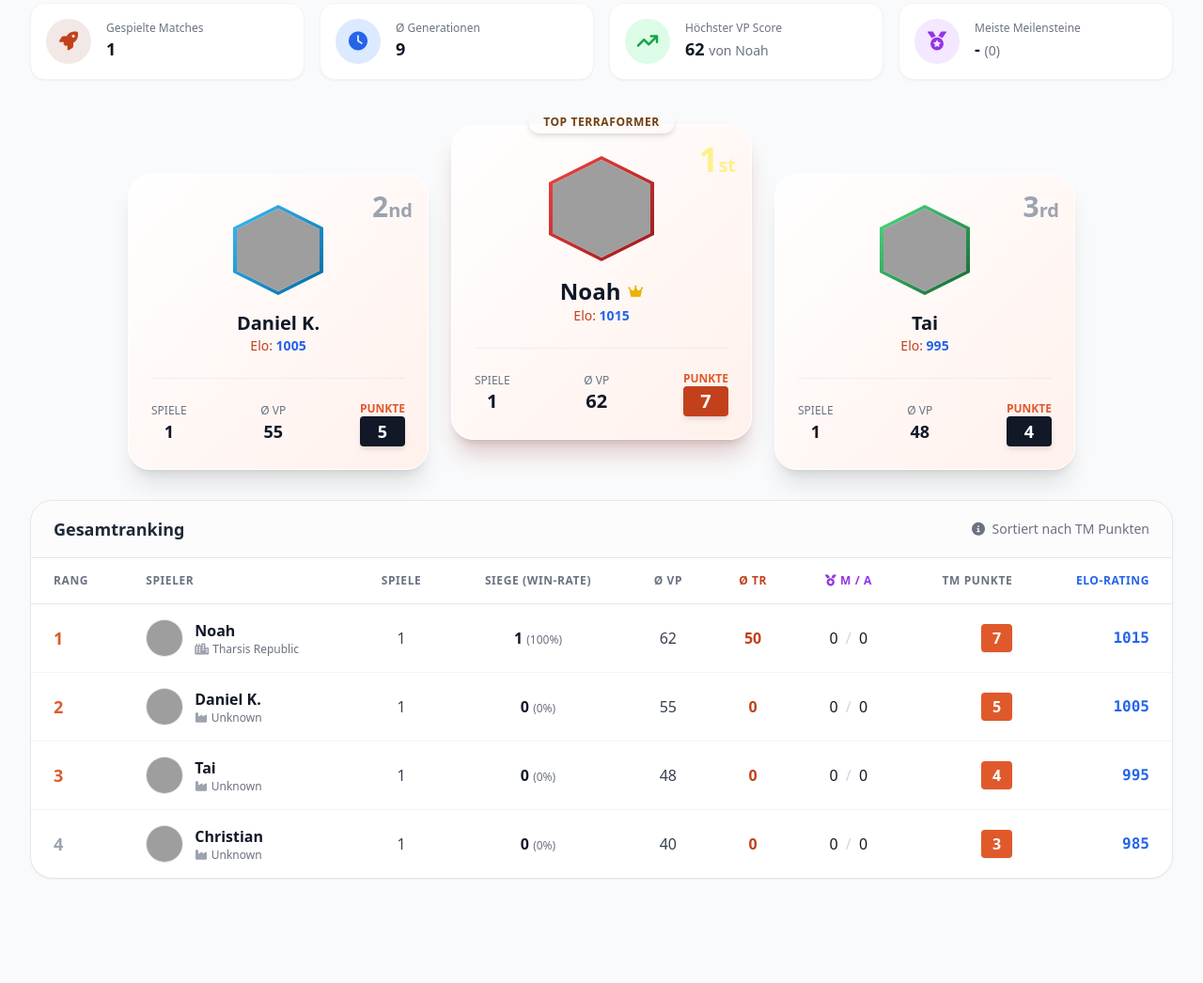
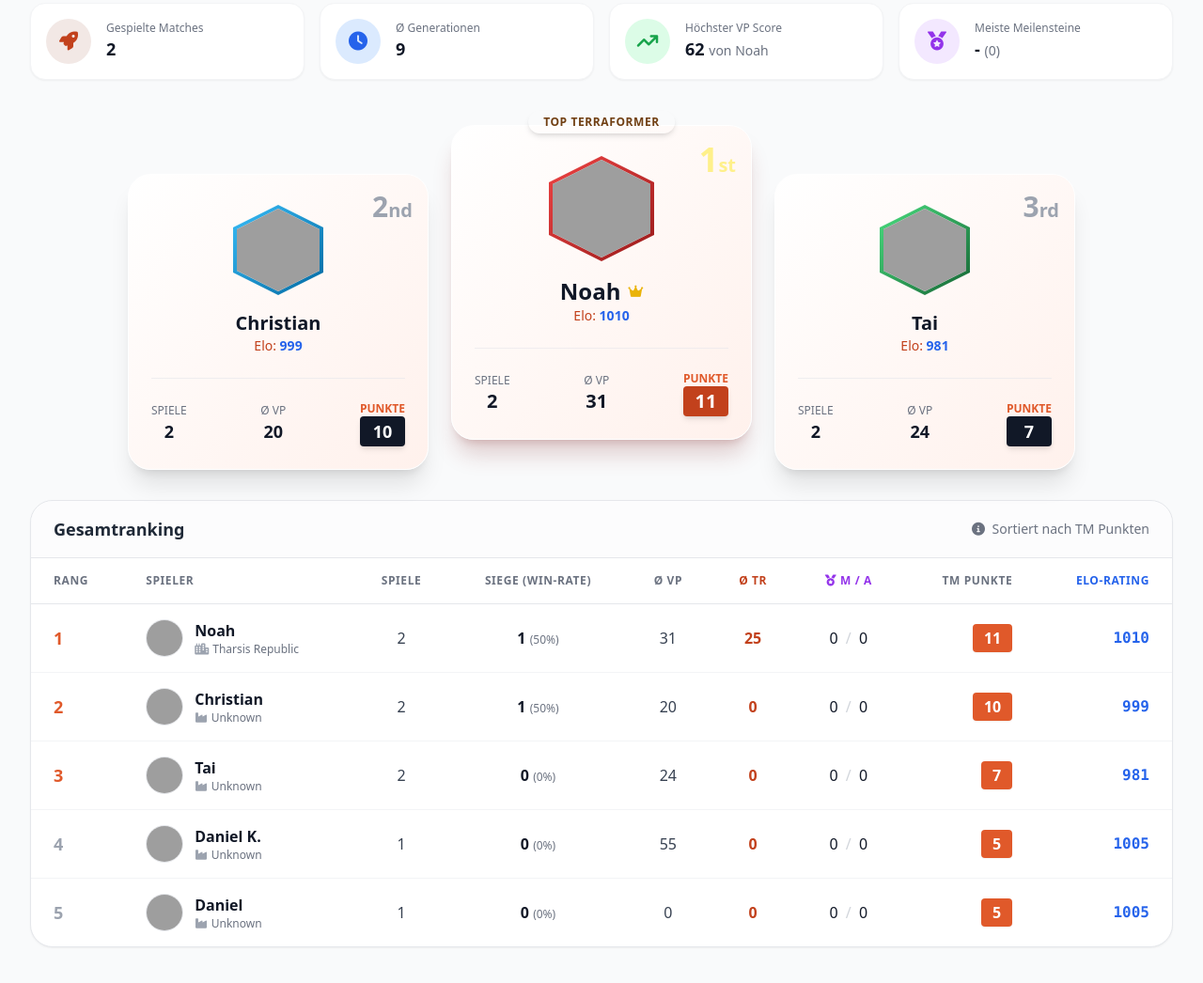
Before and after one commit to taitime/tm-leaderboard, a plain HTML site: page index.html in a window 1280 px wide. Shown: the part 250-1296 px from the top of the page at 94% size. Before the commit the page ends 1233 px from the top, so only its background shows below. Drawn offline with nearby package versions, Linux system fonts and the light colour scheme; grey boxes are pictures that could not be loaded.

Commit message:
Update index.html

```diff
--- a/index.html
+++ b/index.html
@@ -232,6 +232,53 @@
         // 1. DATABASE (JSON ARRAY)
         // Füge hier neue Blöcke ein, die du über das "Match eintragen" Modal generierst!
         const MOCK_MATCHES = [
+            {
+    "date": "2026-01-31",
+    "map": "Tharsis",
+    "expansions": [
+        "Prelude"
+    ],
+    "drafting": true,
+    "generations": 8,
+    "players": [
+        {
+            "name": "Christian",
+            "placement": 1,
+            "vp": 0,
+            "corp": "Tharsis Republic",
+            "tr": 0,
+            "milestones": 0,
+            "awards": 0
+        },
+        {
+            "name": "Daniel",
+            "placement": 2,
+            "vp": 0,
+            "corp": "Unknown",
+            "tr": 0,
+            "milestones": 0,
+            "awards": 0
+        },
+        {
+            "name": "Noah",
+            "placement": 3,
+            "vp": 0,
+            "corp": "Unknown",
+            "tr": 0,
+            "milestones": 0,
+            "awards": 0
+        },
+        {
+            "name": "Tai",
+            "placement": 4,
+            "vp": 0,
+            "corp": "Unknown",
+            "tr": 0,
+            "milestones": 0,
+            "awards": 0
+        }
+    ]
+},
             {
     "date": "2026-01-31",
     "map": "Tharsis",
```
